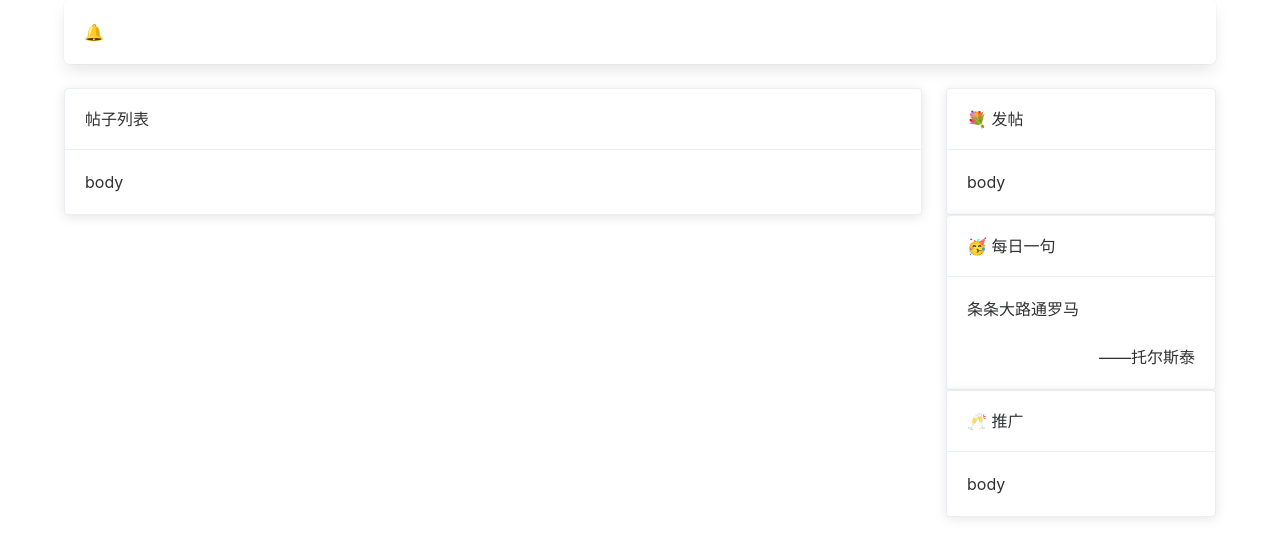
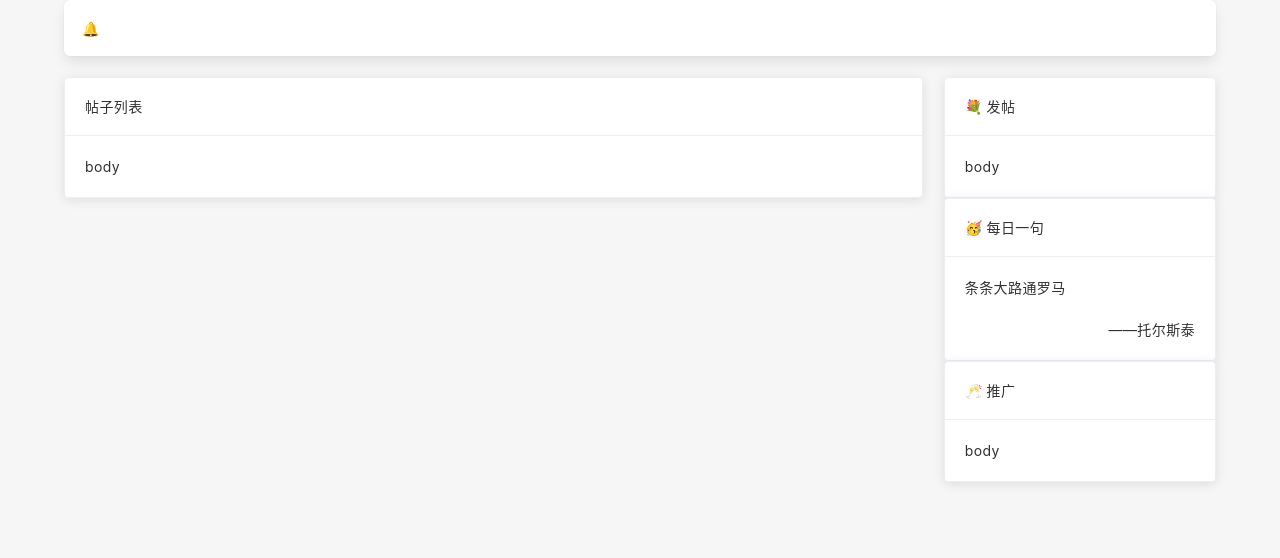
Before and after one commit to kkeeliu/doubao_community_frontend, a Vue app: page /#/ in a window 1280 px wide. Shown: the top 558 px of the page. Built offline with nearby package versions, Linux system fonts and the light colour scheme; no server answers.

Commit message:
导入全局css样式

```diff
--- /dev/null
+++ b/src/assets/app.css
@@ -0,0 +1,17 @@
+* {
+    margin: 0;
+    padding: 0;
+  }
+
+  body,
+  html {
+    background-color: #f6f6f6;
+    color: black;
+    width: 100%;
+    font-size: 14px;
+    letter-spacing: 0.03em;
+    font-family: -apple-system, BlinkMacSystemFont, Helvetica Neue, PingFang SC,
+      Microsoft YaHei, Source Han Sans SC, Noto Sans CJK SC, WenQuanYi Micro Hei,
+      sans-serif, Apple Color Emoji, Segoe UI Emoji, Noto Color Emoji,
+      Segoe UI Symbol, Android Emoji, EmojiSymbols;
+  }
--- a/src/main.js
+++ b/src/main.js
@@ -8,6 +8,8 @@ import 'element-ui/lib/theme-chalk/index.css';
 //导入Buef
 import Buefy from  'buefy'
 import 'buefy/dist/buefy.css'
+//导入全局css样式
+import '@/assets/app.css'
 
 
 Vue.config.productionTip = false
```
